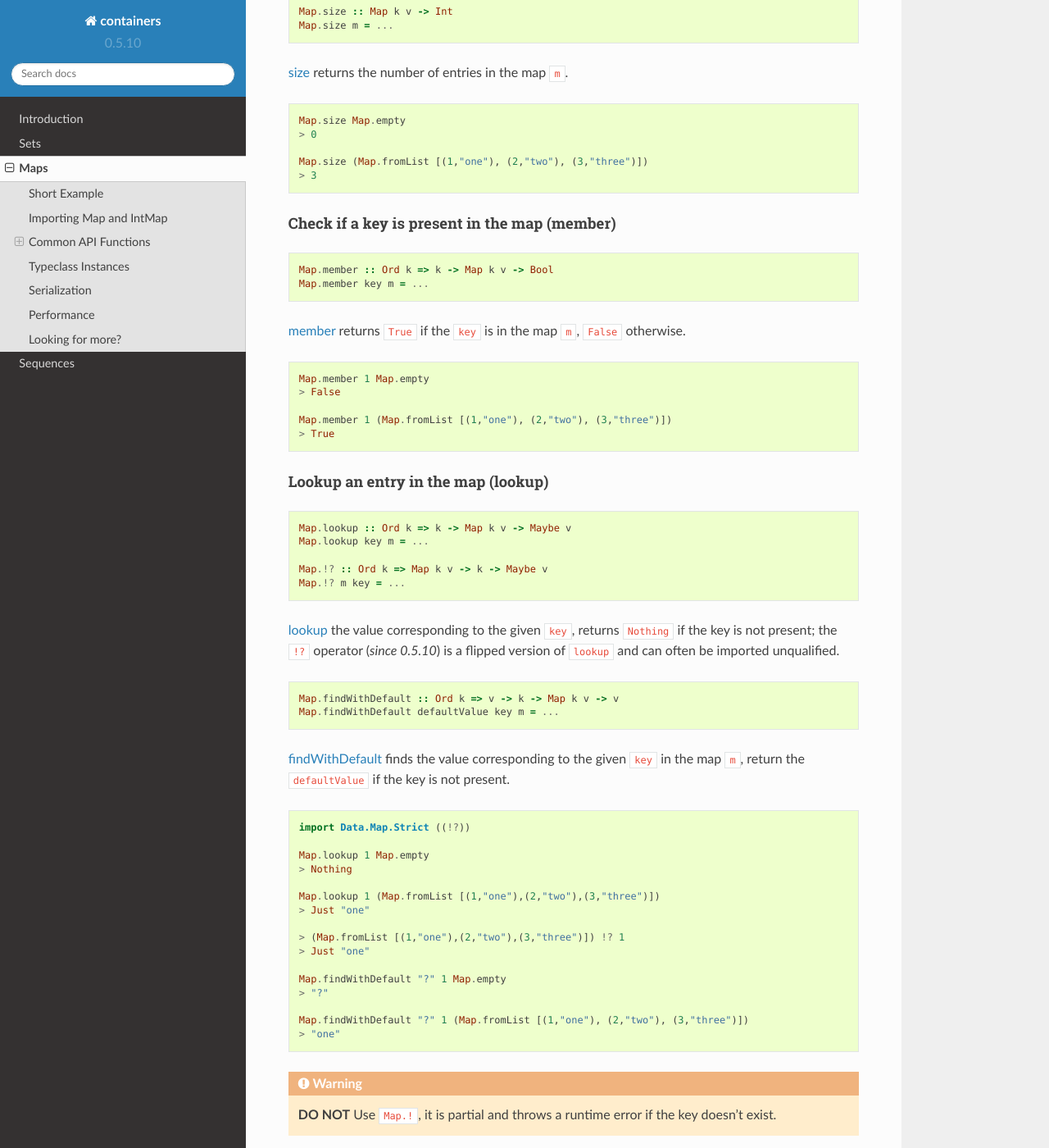
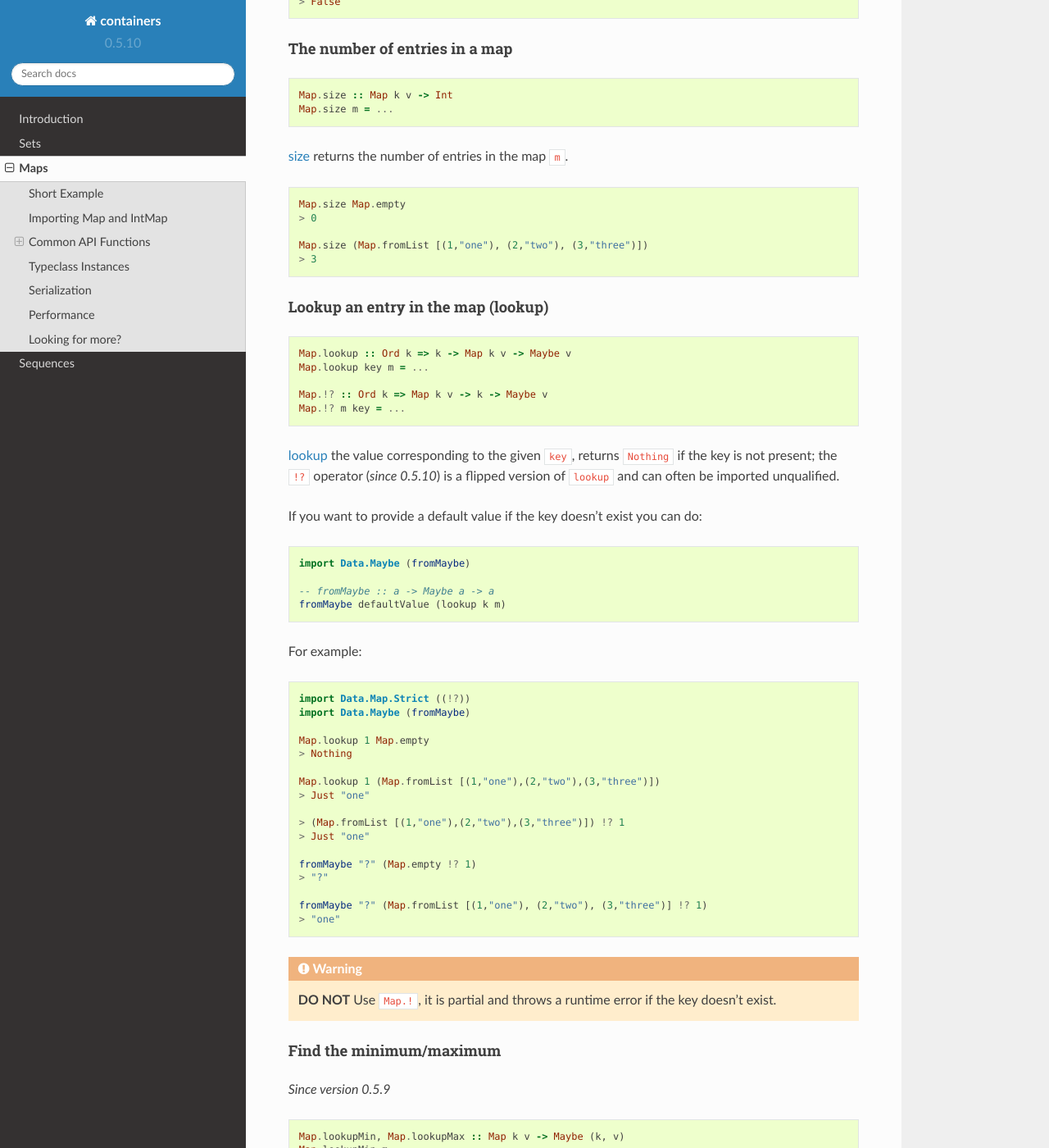
Before and after one commit to haskell/containers, a Sphinx documentation site: the page built from docs/map.rst, in a window 1280 px wide and 1400 px high, scrolled down 4644 px. Shown: the whole window at 82% size. Built offline with Sphinx 7.4.7 and the Read the Docs theme 2.0.0, drawn with Linux system fonts in a browser that asks for light colours; some of the changed text lies outside the part shown.

Commit message:
Some more small wording and content changes.
[ci skip]

```diff
--- a/docs/map.rst
+++ b/docs/map.rst
@@ -268,26 +272,6 @@
     Map.size (Map.fromList [(1,"one"), (2,"two"), (3,"three")])
     > 3
 
-
-Check if a key is present in the map (member)
-"""""""""""""""""""""""""""""""""""""""""""""
-
-::
-
-    Map.member :: Ord k => k -> Map k v -> Bool
-    Map.member key m = ...
-
-:map:`member` returns ``True`` if the ``key`` is in the map ``m``, ``False``
-otherwise.
-
-::
-
-    Map.member 1 Map.empty
-    > False
-
-    Map.member 1 (Map.fromList [(1,"one"), (2,"two"), (3,"three")])
-    > True
-
 Lookup an entry in the map (lookup)
 """""""""""""""""""""""""""""""""""
 
@@ -303,17 +287,20 @@
 if the key is not present; the ``!?`` operator (*since 0.5.10*) is a flipped
 version of ``lookup`` and can often be imported unqualified.
 
-::
 
-    Map.findWithDefault :: Ord k => v -> k -> Map k v -> v
-    Map.findWithDefault defaultValue key m = ...
-
-:map:`findWithDefault` finds the value corresponding to the given ``key`` in the
-map ``m``, return the ``defaultValue`` if the key is not present.
+If you want to provide a default value if the key doesn't exist you can do:
 
 ::
 
+    import Data.Maybe (fromMaybe)
+
+    -- fromMaybe :: a -> Maybe a -> a
+    fromMaybe defaultValue (lookup k m)
+
+For example::
+
     import Data.Map.Strict ((!?))
+    import Data.Maybe (fromMaybe)
 
     Map.lookup 1 Map.empty
     > Nothing
@@ -324,10 +311,10 @@
     > (Map.fromList [(1,"one"),(2,"two"),(3,"three")]) !? 1
     > Just "one"
 
-    Map.findWithDefault "?" 1 Map.empty
+    fromMaybe "?" (Map.empty !? 1)
     > "?"
 
-    Map.findWithDefault "?" 1 (Map.fromList [(1,"one"), (2,"two"), (3,"three")])
+    fromMaybe "?" (Map.fromList [(1,"one"), (2,"two"), (3,"three")] !? 1)
     > "one"
 
 .. WARNING::
@@ -415,16 +402,17 @@
 
 ::
 
-    Map.filter :: (v -> Bool) -> Map k v -> Map k v
-    Map.filter predicate m = ...
+    Map.filterWithKey :: (k -> v -> Bool) -> Map k v -> Map k v
+    Map.filterWithKey predicate m = ...
 
-:map:`filter` removes all entries from the map ``m`` who's values **do not
-match** the ``predicate``.
+:map:`filterWithKey` produces a map consisting of all entries of ``m`` for which
+     the ``predicate`` returns ``True``.
 
 ::
 
-    Map.filter (=="one") (Map.fromList [(1,"one"), (2,"two"), (3,"three")])
-    > fromList [(1,"one")]
+    let f key value = key == 2 || value == "one"
+    Map.filterWithKey f (Map.fromList [(1,"one"), (2,"two"), (3,"three")])
+    > fromList [(1,"one"),(2,"two"]
 
 
 Modifying a map entry
@@ -489,7 +477,7 @@
     Map.union l r = ...
 
 :map:`union` returns a map containing all entries that are keyed in either of
-the two map. If the same key appears in both maps, the value from the left map
+the two maps. If the same key appears in both maps, the value from the left map
 ``l`` taken (`set union <https://en.wikipedia.org/wiki/Union_(set_theory)>`_).
 
 ::
@@ -540,34 +528,6 @@
 
     Map.difference (Map.fromList[(1,"one"), (2,"two")]) (Map.fromList [(1,"uno")])
     > fromList [(2,"two")]
-
-Subset (submap)
-"""""""""""""""
-
-::
-
-    Map.isSubmapOf :: (Eq a, Ord k) => Map k v -> Map k v -> Bool
-    Map.isSubmapOf l r = ...
-
-:map:`isSubmapOf` returns ``True`` if all entries--(keys, value) pairs--in the
-left map ``l`` exist in the right map ``r``, ``False`` otherwise (`subset
-<https://en.wikipedia.org/wiki/Subset>`_).
-
-.. NOTE::
-   We use `infix notation
-   <https://wiki.haskell.org/Infix_operator#Using_infix_functions_with_prefix_notation>`_
-   so that it reads nicer. These are back-ticks (`), not quotes.
-
-::
-
-    Map.empty `Map.isSubmapOf ` Map.empty
-    > True
-
-    Map.empty `Map.isSubmapOf` (Map.fromList [(1,"one"), (2,"two")])
-    > True
-
-    (Map.singleton 1 "uno") `Map.isSubmapOf` (Map.fromList [(1,"one"), (2,"two")])
-    > True
 
 
 Typeclass Instances
--- a/docs/set.rst
+++ b/docs/set.rst
@@ -324,8 +324,8 @@
     Set.filter :: (a -> Bool) -> Set a -> Set a
     Set.filter predicate s = ...
 
-:set:`filter` removes elements from the set ``s`` that **do not match** the
-``predicate``.
+:set:`filter` produces a set consisting of all elements of ``s`` for which the
+     ``predicate`` returns ``True``.
 
 ::
 
```
Also changed, not shown: other parts of docs/map.rst (+8 -4 lines), other parts of docs/set.rst (+1 -1 lines), docs/sequence.rst (+10 -8 lines).
